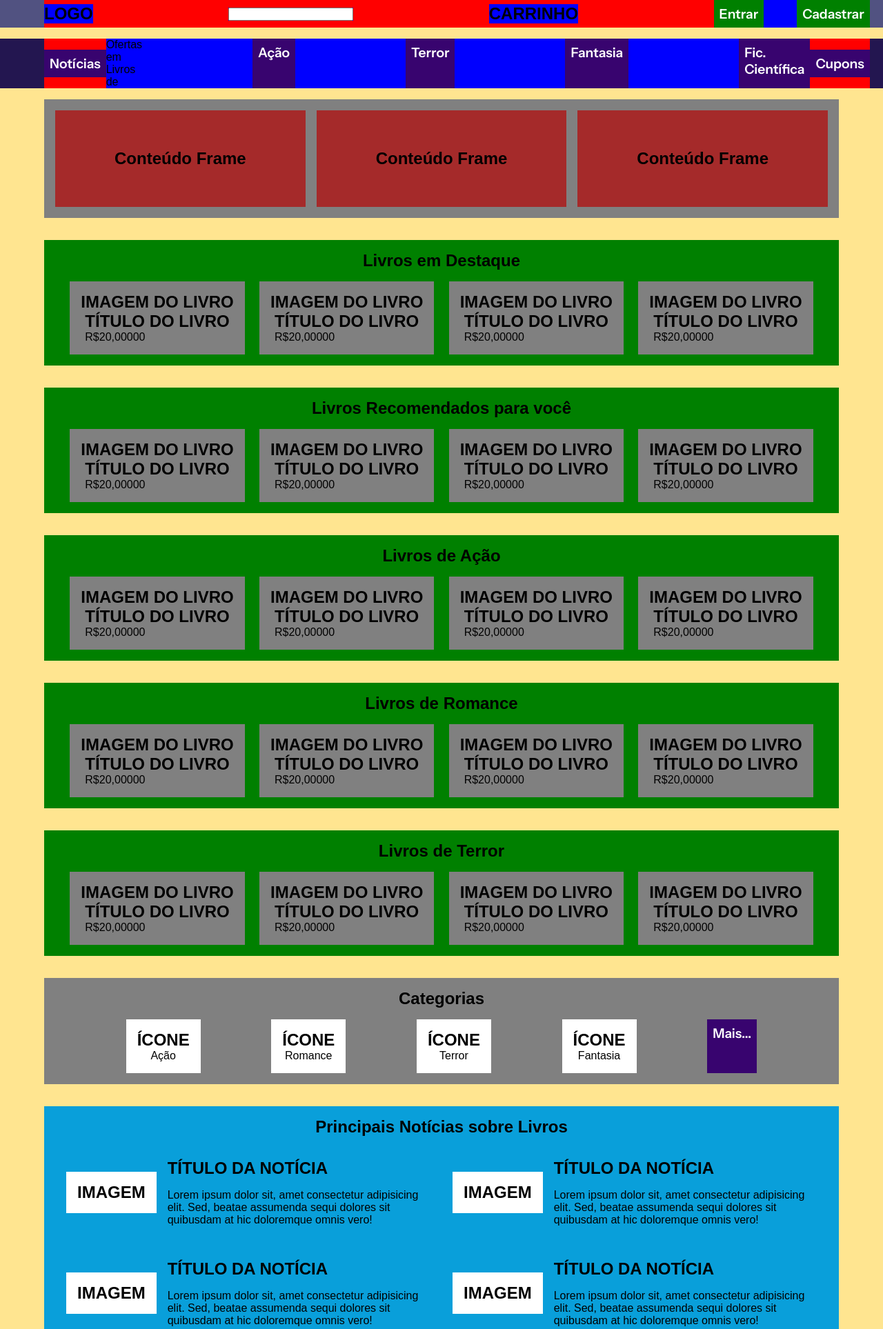
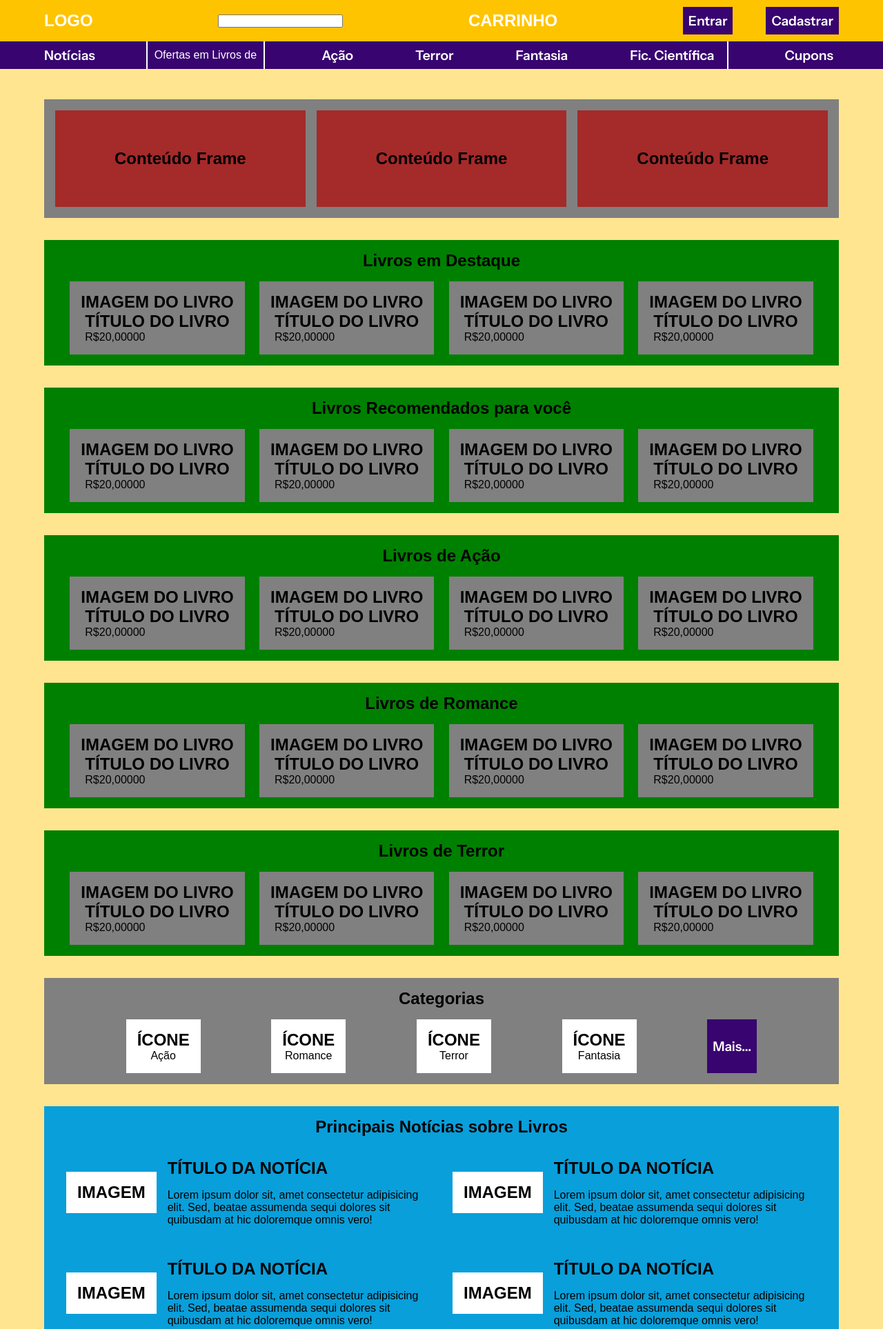
Before and after one commit to rodrigo-fullstack/jovem-pagina, a PHP site: page / in a window 1280 px wide. Shown: the top 1927 px of the page at 69% size. Run offline with PHP 8.4, Linux system fonts and the light colour scheme; some web fonts are replaced.

Commit message:
feat (style): Header com botões de link

```diff
--- a/assets/css/btn.css
+++ b/assets/css/btn.css
@@ -17,7 +17,9 @@
 
 .btn{
     display: inline-flex;
+    align-items: center;
     width: fit-content;
+    height: 100%;
     font-family: 'Instrument Sans';
     font-weight: 600;
     font-size: 1.2rem;
@@ -34,8 +36,6 @@ button.btn{
     text-align: left;
 }
 
-a.login, a.sign-up{
-    background-color: green;
-    padding: 0.5rem;
-    /* padding: 1%; Vaza da tela*/
+header a.news-link{
+    padding: 0;
 }
--- a/assets/css/header.css
+++ b/assets/css/header.css
@@ -7,8 +7,7 @@ header{
 .nav-bar{
     display: flex;
     flex-direction: column;
-    flex: 1;
-    gap: 1rem;
+    width: 100%;
 }
 
 .nav-bar>div{
@@ -17,7 +16,7 @@ header{
 }
 
 .nav-row-01{
-    background: #515281;
+    background: var(--header-bg-row-01);
     color: rgb(0, 0, 0);
     flex: 3;
     display: flex;
@@ -25,7 +24,7 @@ header{
 }
 
 .nav-row-02{
-    background-color: #231650;
+    background-color: var(--header-bg-row-02);
     color: black;
     flex: 1;
     display: flex;
@@ -40,17 +39,36 @@ header{
     align-items: center;
     width: 100%;
     height: 100%;
-    background-color: red;
 }
 
+.nav-link{
+    color: white;
+}
+
+.nav-link:hover{
+    text-decoration: underline;
+}
 
 .nav-item{
     display: flex;
     align-items: center;
-    background-color: blue;
+    color: white;
 }
 .nav-item:has(a.btn-header){
     gap: 3rem;
+}
+
+.discount{
+    border-left: 2px solid #ffffff;
+    border-right: 2px solid #ffffff;
+    height: 100%;
+    padding: 0px 10px;
+
+}
+
+.final{
+    border-right: 2px solid #ffffff;
+    padding-right: 10px;
 }
 
 /* Maior prioridade de estilo
@@ -58,8 +76,3 @@ header{
 a.login + a.sign-up{
     background-color: rgb(255, 0, 0);
 } */
-
-.discount-container{
-    display: flex;
-    gap: 10rem;
-}
--- a/assets/css/root.css
+++ b/assets/css/root.css
@@ -2,6 +2,8 @@
 @import url('https://fonts.googleapis.com/css2?family=Instrument+Sans:ital,wght@0,400..700;1,400..700&display=swap');
 
 :root{
+    --header-bg-row-01: #FFC400;
+    --header-bg-row-02: #38046F;
     --btn: #38046F;
     --btn02: #FFC400;
     --bgcolor: #FFE590;
--- a/index.html
+++ b/index.html
@@ -56,19 +56,28 @@
                         <a href="#" class="btn news-link">Notícias</a>
                     </li>
 
-                    <li class="nav-item">
-                        <div class="discount-container">
-                            <p>Ofertas em Livros de</p>
-
-                            <a href="#" class="btn">Ação</a>
-                            <a href="#" class="btn">Terror</a>
-                            <a href="#" class="btn">Fantasia</a>
-                            <a href="#" class="btn">Fic. Científica</a>
-                        </div>
+                    <li class="nav-item discount">
+                        <p>Ofertas em Livros de</p>
                     </li>
 
                     <li class="nav-item">
-                        <a href="#" class="btn">Cupons</a>
+                        <a href="#" class="btn nav-link">Ação</a>
+                    </li>
+
+                    <li class="nav-item">
+                        <a href="#" class="btn nav-link">Terror</a>
+                    </li>
+
+                    <li class="nav-item">
+                        <a href="#" class="btn nav-link">Fantasia</a>
+                    </li>
+
+                    <li class="nav-item final">
+                        <a href="#" class="btn nav-link">Fic. Científica</a>
+                    </li>
+
+                    <li class="nav-item">
+                        <a href="#" class="btn nav-link">Cupons</a>
                     </li>
                 </ul>
             </div><!-- nav-row-02 -->
```
